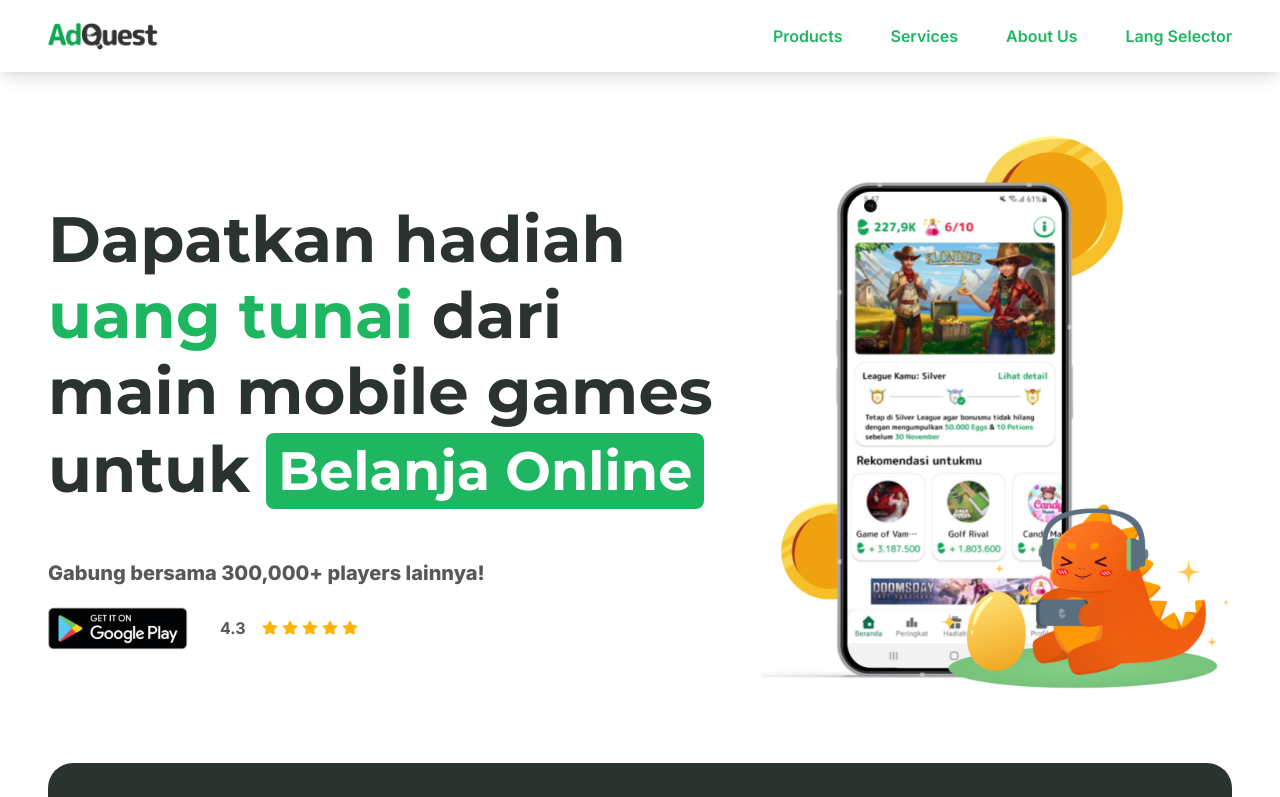
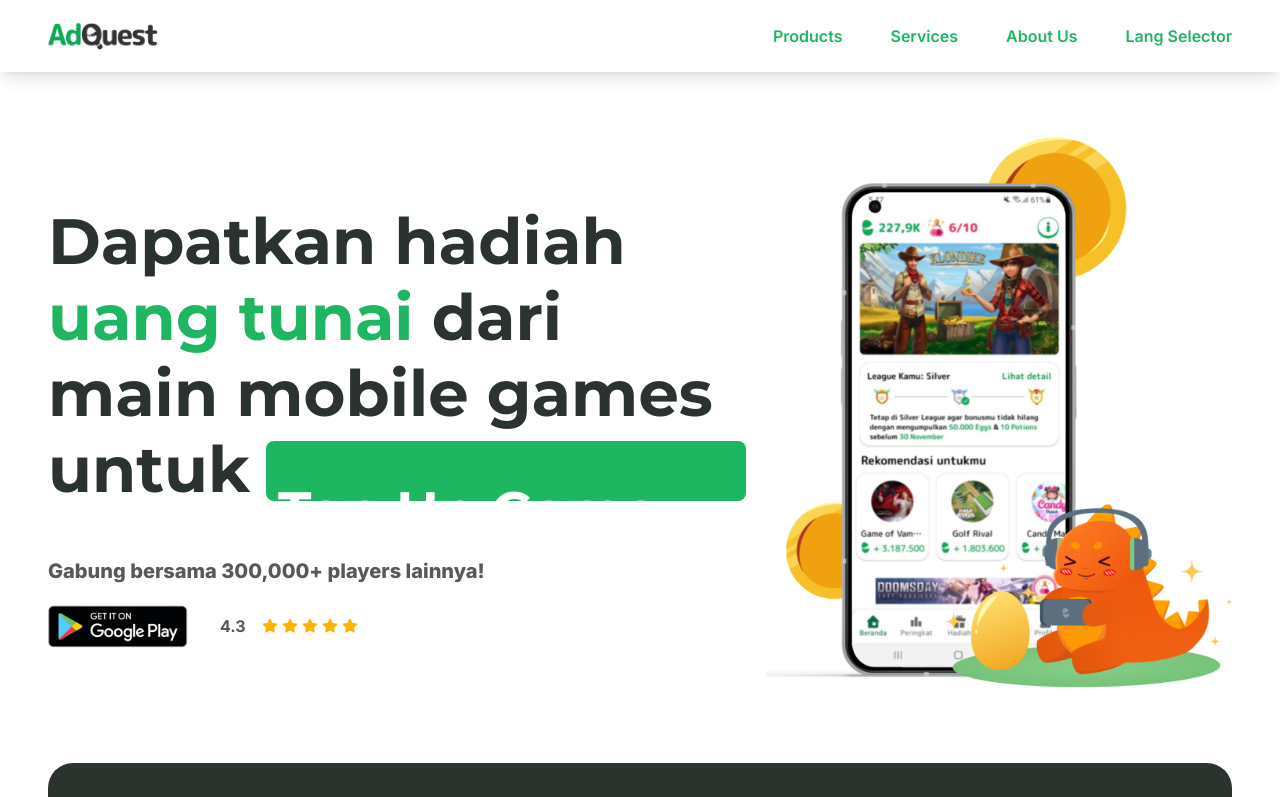
Before and after one commit to rainerregan/adquest-website-nextjs, a Next.js app: page / in a window 1280 px wide. Shown: the top 797 px of the page. Built offline with nearby package versions, Linux system fonts and the light colour scheme.

Commit message:
feat: Basic Text Animation Hero

```diff
--- a/src/components/home-page/sections/hero/hero-section.tsx
+++ b/src/components/home-page/sections/hero/hero-section.tsx
@@ -3,6 +3,7 @@ import { heroIllustration } from '@/components/common/illustration'
 import Image from 'next/image'
 import { twMerge } from 'tailwind-merge'
 import CounterSection from './counter/counter-section'
+import TextAnimation from './text-animation'
 
 const HeroSection = () => {
   return (
@@ -16,16 +17,10 @@ const HeroSection = () => {
               'text-[32px] sm:text-[40px] lg:text-[45px] xl:text-[64px]', // Font Size
               'leading-[40px] sm:leading-[54px] lg:leading-[60px] xl:leading-[76px]' // Leading
             )}>
-              <span>Dapatkan hadiah <span className='text-main-green break-normal'>uang tunai</span> dari main mobile games <span className='lg:hidden'>untuk</span></span>
-              <div className='flex flex-col lg:flex-row lg:gap-4 items-center h-fit'>
-                <span className='hidden lg:block'>untuk</span>
-                <div className={twMerge(
-                  'overflow-hidden leading-none text-white hero-dynamic-text bg-main-green w-fit px-3 h-fit rounded-lg mt-1',
-                  'text-[30px] sm:text-[34px] lg:text-[40px] xl:text-[54px]', // Font Size
-                )}>
-                  <span className='text-nowrap leading-none'>Belanja Online</span>
-                </div>
-              </div>
+              <p>
+                Dapatkan hadiah <span className='text-main-green break-normal'>uang tunai</span> dari main mobile games <span className='lg:hidden'>untuk</span>
+              </p>
+              <TextAnimation />
             </h1>
 
             <p className='text-base text-center lg:text-left lg:text-xl font-extrabold text-main-gray mb-4'>Gabung bersama 300,000+ players lainnya!</p>
--- /dev/null
+++ b/src/components/home-page/sections/hero/text-animation.tsx
@@ -0,0 +1,51 @@
+"use client"
+import React, { useState, useEffect } from "react";
+import { motion, AnimatePresence } from "framer-motion";
+import { twMerge } from "tailwind-merge";
+
+const TextAnimation = () => {
+  const texts = [
+    "Belanja Online",
+    "Beli Pulsa",
+    "Top Up Game",
+    "Budget Healing"
+  ];
+  const [currentTextIndex, setCurrentTextIndex] = useState(0);
+
+  useEffect(() => {
+    const interval = setInterval(() => {
+      setCurrentTextIndex((prevIndex) => (prevIndex + 1) % texts.length); // Cycle through texts
+    }, 3000); // Change text every 3 seconds
+    return () => clearInterval(interval); // Cleanup interval on component unmount
+  }, [texts.length]);
+
+  return (
+    <div className="flex flex-col lg:flex-row lg:gap-4 items-center h-fit">
+      <span className="hidden lg:block">untuk</span>
+      <div
+        className={twMerge(
+          "overflow-y-hidden leading-none text-white hero-dynamic-text bg-main-green w-[480px] px-3 h-[60px] rounded-lg mt-1",
+          "text-[30px] sm:text-[34px] lg:text-[40px] xl:text-[54px] relative"
+        )}
+      >
+        <AnimatePresence mode="wait">
+          <motion.div
+            key={currentTextIndex} // Key changes trigger animation
+            initial={{ y: "100%" }} // Start below
+            animate={{ y: "0%" }} // Slide into view
+            exit={{ y: "-100%" }} // Slide out above
+            transition={{
+              duration: 0.7, // Smooth transition duration
+              ease: "easeInOut",
+            }}
+            className="text-nowrap leading-none absolute"
+          >
+            {texts[currentTextIndex]}
+          </motion.div>
+        </AnimatePresence>
+      </div>
+    </div>
+  );
+};
+
+export default TextAnimation;
```
